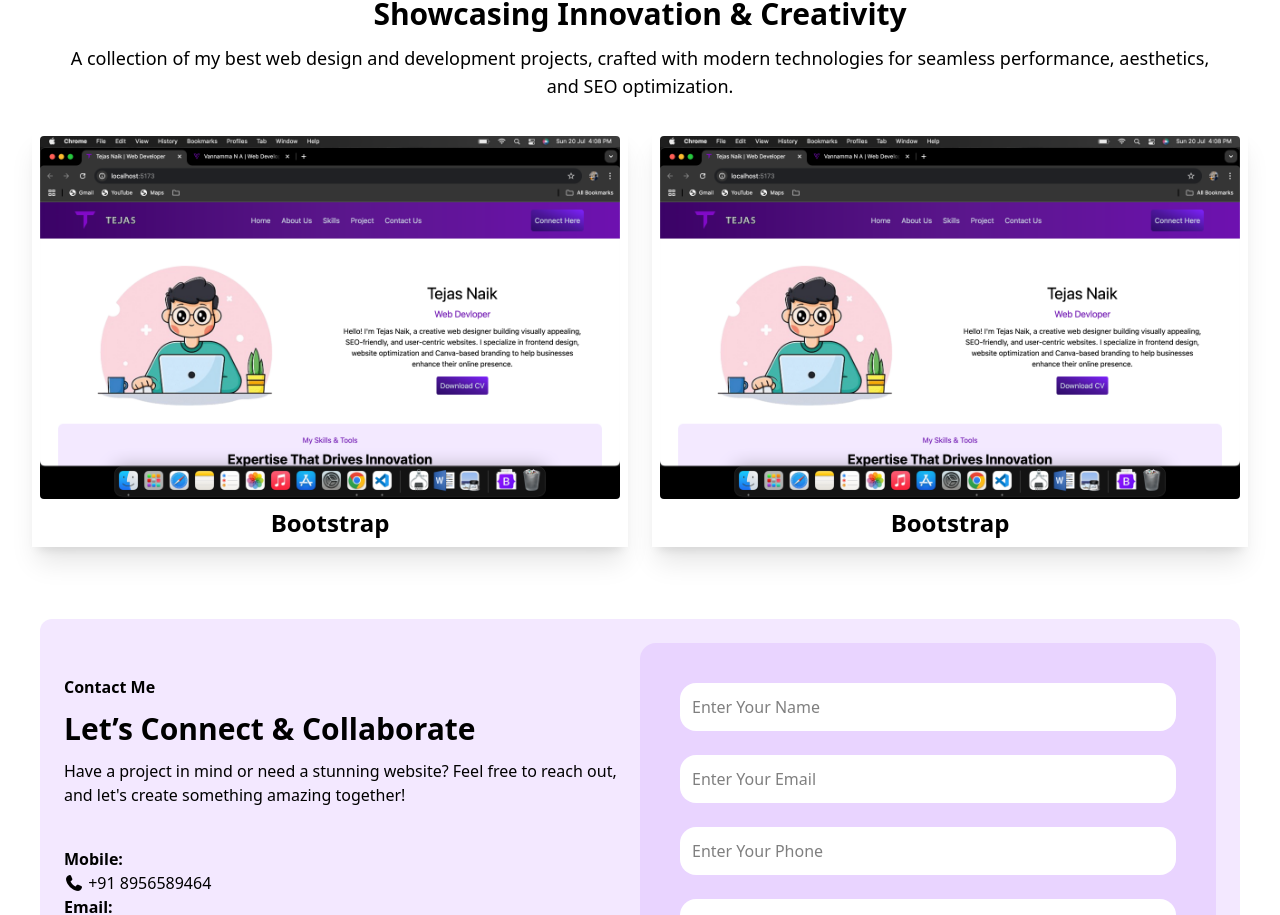
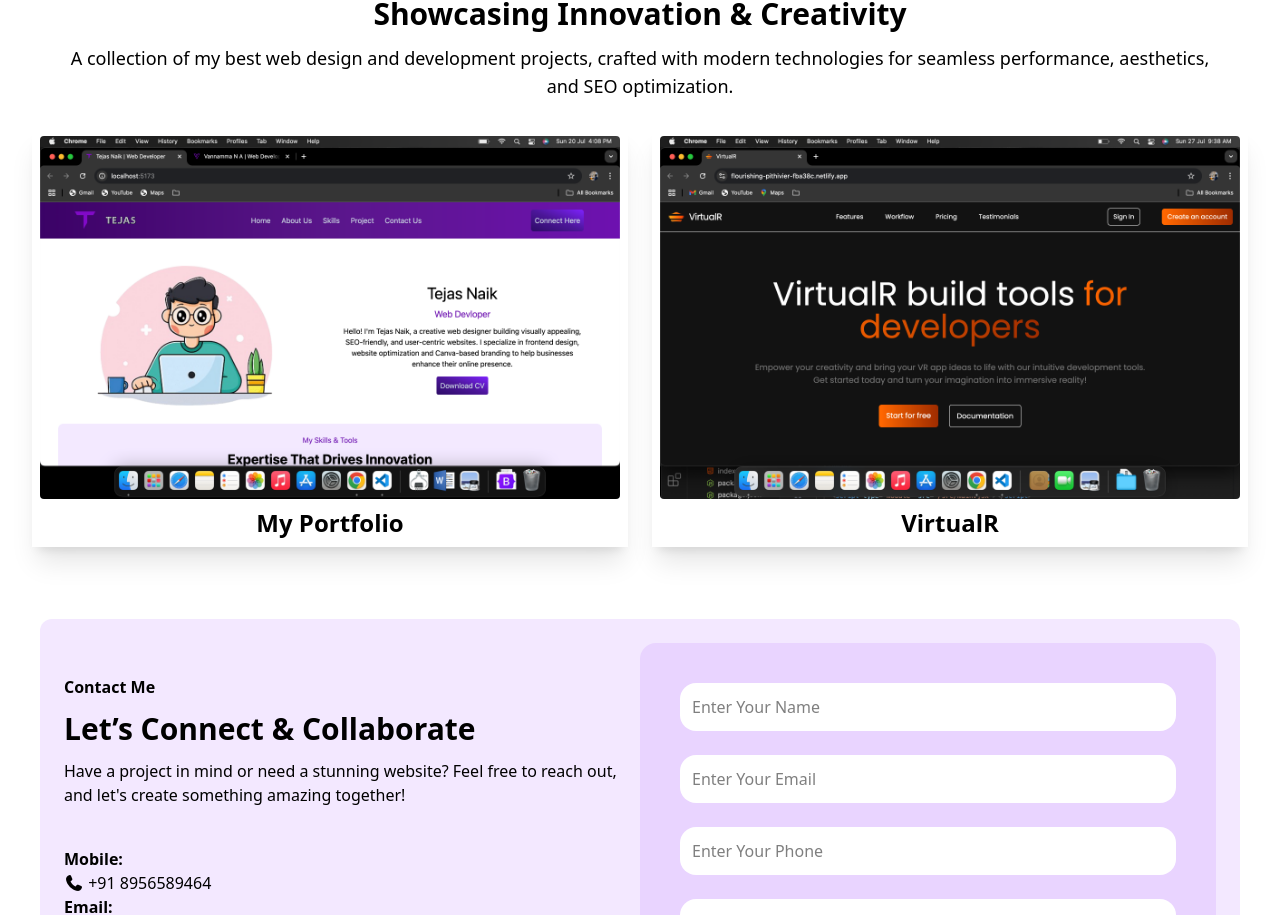
Before and after one commit to Tejas-2829/Tejas-Portfolio, a React (Vite) app: page / in a window 1280 px wide. Shown: the part 1571-2486 px from the top of the page. Built offline with nearby package versions, Linux system fonts and the light colour scheme.

Commit message:
Made some changes

```diff
--- a/src/Components/Projects.jsx
+++ b/src/Components/Projects.jsx
@@ -1,5 +1,6 @@
 import React from 'react'
 import Bootstrap from '../assets/MyPortfolio.png'
+import VirtualR from '../assets/VirtualR.png'
 
 function Projects() {
   return (
@@ -11,13 +12,13 @@
             crafted with modern technologies for seamless performance, aesthetics, and SEO optimization.</p>
         </div>
         <div className='md:flex md:gap-6 w-full p-2 cursor-pointer '>
-            <div className='md:w-2/4 flex flex-col text-center p-2 shadow-xl md:mb-0 mb-4'> <a href="https://github.com/Tejas-2829" target="_blank" rel="noopener noreferrer">
+            <div className='md:w-2/4 flex flex-col text-center p-2 shadow-xl md:mb-0 mb-4'> <a href="https://tejas-2829.github.io/Tejas-Portfolio/" target="_blank" rel="noopener noreferrer">
                 <img src={Bootstrap} alt="" className='w-fit rounded hover:scale-99 ease-initial'/>
-                <h1 className='mt-2 text-2xl font-bold hover:text-purple-800'>Bootstrap</h1>
+                <h1 className='mt-2 text-2xl font-bold hover:text-purple-800'>My Portfolio</h1>
             </a></div>
-            <div className='md:w-2/4 flex flex-col text-center p-2 shadow-xl'> <a href="https://github.com/Tejas-2829" target="_blank" rel="noopener noreferrer">
-                <img src={Bootstrap} alt="" className='w-fit rounded hover:scale-99 ease-initial'/>
-                <h1 className='mt-2 text-2xl font-bold hover:text-purple-800'>Bootstrap</h1>
+            <div className='md:w-2/4 flex flex-col text-center p-2 shadow-xl'> <a href="https://flourishing-pithivier-fba38c.netlify.app/" target="_blank" rel="noopener noreferrer">
+                <img src={VirtualR} alt="" className='w-fit rounded hover:scale-99 ease-initial'/>
+                <h1 className='mt-2 text-2xl font-bold hover:text-purple-800'>VirtualR</h1>
             </a></div>
         </div>
     </div>
```
Also changed, not shown: src/assets/VirtualR.png (added).
